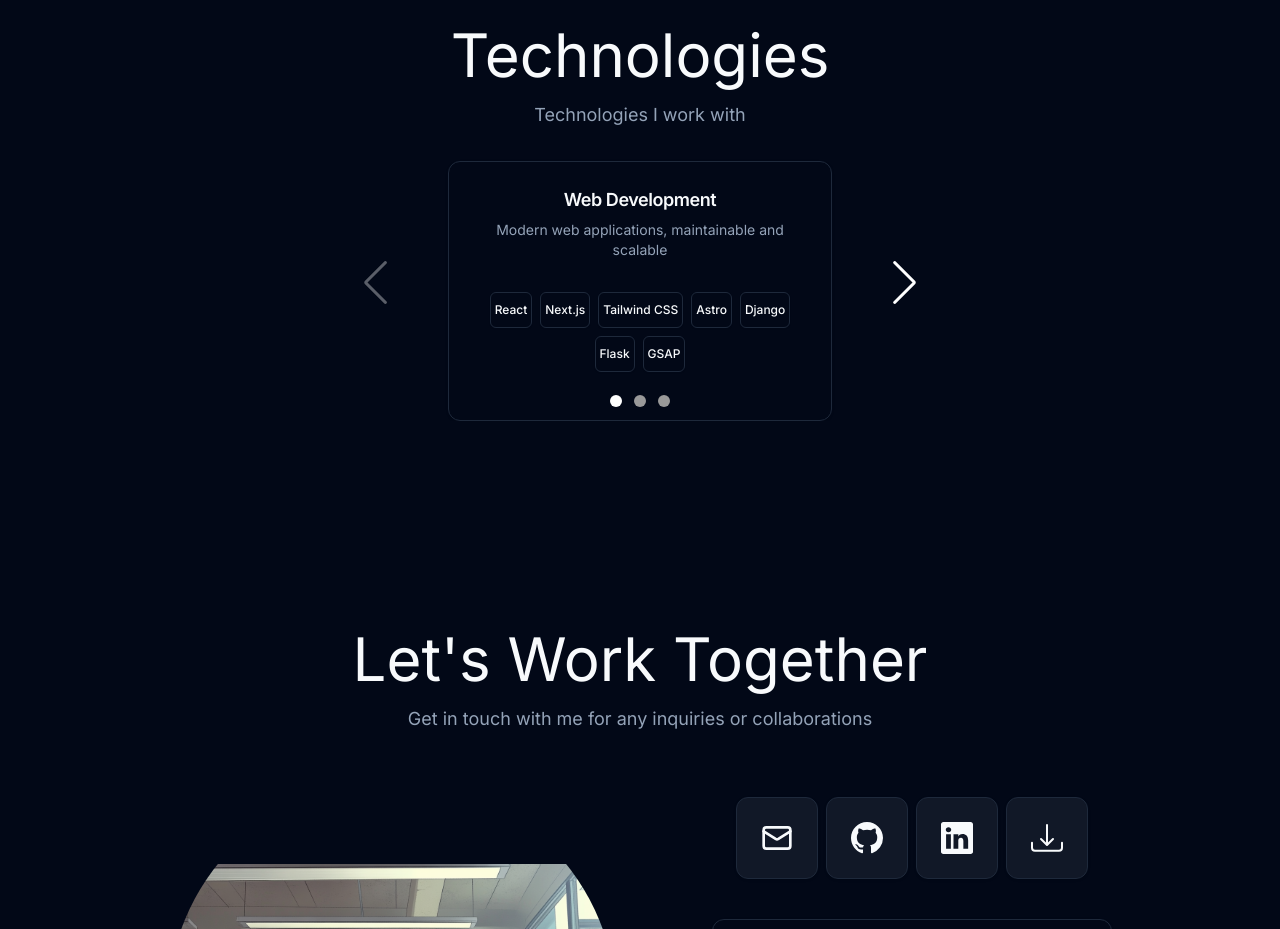
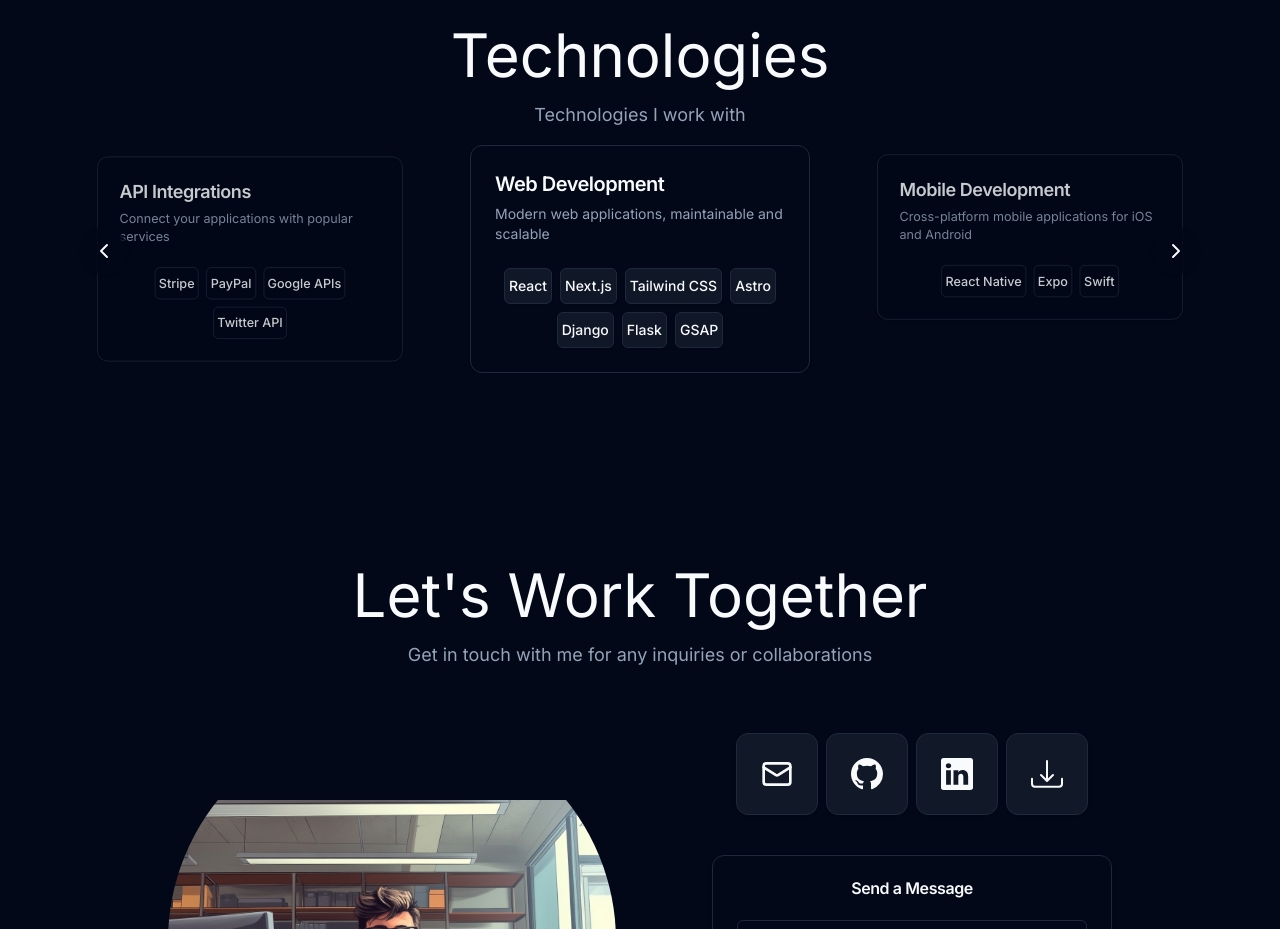
Before and after one commit to erkamkrs/portfolio-website, a Next.js app: page / in a window 1280 px wide. Shown: the part 2680-3609 px from the top of the page. Built offline with nearby package versions, Linux system fonts and the light colour scheme.

Commit message:
feat(technologies): enhance technology carousel with custom navigation and improved layout

```diff
--- a/components/developer/technologies.tsx
+++ b/components/developer/technologies.tsx
@@ -1,12 +1,13 @@
-"use client"
+"use client";
 import { Swiper, SwiperSlide } from "swiper/react";
-import "swiper/css"; // Swiper styles
+import "swiper/css";
 import "swiper/css/pagination";
 import "swiper/css/navigation";
 import { Card, CardContent, CardDescription, CardHeader, CardTitle } from "@/components/ui/card";
 import { Button } from "../ui/button";
 import { Navigation, Pagination } from 'swiper/modules';
 import { FadeIn } from "../ui/fadeIn";
+import { cn } from "@/lib/utils";
 
 const TECHNOLOGIES = [
     {
@@ -24,11 +25,16 @@ const TECHNOLOGIES = [
         description: "APIs and services that power your applications",
         features: ["Node.js", "Postgres", "SQLite", "REST", "GraphQL", "Odoo"],
     },
+    {
+        title: "API Integrations",
+        description: "Connect your applications with popular services",
+        features: ["Stripe", "PayPal", "Google APIs", "Twitter API"],
+    }
 ];
 
 export default function Technologies() {
     return (
-        <div id="services">
+        <div id="technologies">
             <section className="container space-y-6 py-8 md:py-12 lg:py-24">
                 <FadeIn>
                     <div className="mx-auto flex max-w-[58rem] flex-col items-center space-y-4 text-center">
@@ -37,51 +43,94 @@ export default function Technologies() {
                             Technologies I work with
                         </p>
                     </div>
-                    <Swiper style={{
-                        "--swiper-pagination-color": "#fff",
+                    <div className="relative">
+                        <Swiper
+                            style={{
                                 "--swiper-navigation-color": "#fff",
+                                "--swiper-navigation-size": "24px",
                                 "--swiper-pagination-bullet-inactive-color": "#999999",
-                        "--swiper-pagination-bullet-inactive-opacity": "1",
-                        "--swiper-pagination-bullet-size": "12px",
-                        "--swiper-pagination-bullet-horizontal-gap": "6px",
                             } as React.CSSProperties}
-                        spaceBetween={10}
-                        slidesPerView={1}
-                        navigation={true}
-                        pagination={{ clickable: true }}
+                            spaceBetween={30}
+                            slidesPerView={1.2}
+                            centeredSlides={true}
+                            loop={true}
+                            navigation={{
+                                nextEl: '.swiper-button-next-tech',
+                                prevEl: '.swiper-button-prev-tech',
+                            }}
                             breakpoints={{
-                            640: { slidesPerView: 1 },
-                            768: { slidesPerView: 1 },
-                            1024: { slidesPerView: 1 },
+                                640: {
+                                    slidesPerView: 1.5,
+                                    spaceBetween: 20
+                                },
+                                768: {
+                                    slidesPerView: 2,
+                                    spaceBetween: 30
+                                },
+                                1024: {
+                                    slidesPerView: 2.5,
+                                    spaceBetween: 40
+                                },
+                                1280: {
+                                    slidesPerView: 3,
+                                    spaceBetween: 50
+                                }
                             }}
                             modules={[Pagination, Navigation]}
-                        className="mx-auto max-w-xl m-4"
+                            className="mx-auto max-w-[2000px] py-4 px-4"
                         >
-
-                        {TECHNOLOGIES.map((technology) => (
-                            <SwiperSlide key={technology.title} >
-                                <Card className="flex flex-col items-center text-center max-w-sm mx-auto">
+                            {TECHNOLOGIES.map((technology, index) => (
+                                <SwiperSlide key={technology.title}>
+                                    {({ isActive }) => (
+                                        <div className={cn(
+                                            "h-full transition-all duration-300",
+                                            isActive ? "" : "scale-90 opacity-80"
+                                        )}>
+                                            <Card className="flex flex-col h-full">
                                                 <CardHeader>
-                                        <CardTitle className="text-lg">{technology.title}</CardTitle>
-                                        <CardDescription >{technology.description}</CardDescription>
+                                                    <CardTitle className={cn(
+                                                        "text-lg md:text-xl",
+                                                        isActive ? "text-2xl" : "text-lg"
+                                                    )}>
+                                                        {technology.title}
+                                                    </CardTitle>
+                                                    <CardDescription>{technology.description}</CardDescription>
                                                 </CardHeader>
-                                    <CardContent className="flex-1 pb-12 mx-auto">
-                                        <ul className="list-asc space-y-2">
+                                                <CardContent className="flex-1 pb-6">
+                                                    <div className="flex flex-wrap gap-2 justify-center">
                                                         {technology.features.map((feature) => (
                                                             <Button
                                                                 variant={"outline"}
-                                                    className="mx-1 text-xs p-1"
+                                                                className={cn(
+                                                                    "text-xs p-1 md:text-sm",
+                                                                    isActive ? "bg-accent/50" : ""
+                                                                )}
                                                                 key={feature}
                                                             >
                                                                 {feature}
                                                             </Button>
                                                         ))}
-                                        </ul>
+                                                    </div>
                                                 </CardContent>
                                             </Card>
+                                        </div>
+                                    )}
                                 </SwiperSlide>
                             ))}
                         </Swiper>
+
+                        {/* Custom navigation buttons */}
+                        <button className="swiper-button-prev-tech absolute left-0 top-1/2 -translate-y-1/2 z-20 bg-background/80 p-3 rounded-full shadow hover:bg-background">
+                            <svg xmlns="http://www.w3.org/2000/svg" width="24" height="24" viewBox="0 0 24 24" fill="none" stroke="currentColor" strokeWidth="2" strokeLinecap="round" strokeLinejoin="round">
+                                <path d="m15 18-6-6 6-6"/>
+                            </svg>
+                        </button>
+                        <button className="swiper-button-next-tech absolute right-0 top-1/2 -translate-y-1/2 z-20 bg-background/80 p-3 rounded-full shadow hover:bg-background">
+                            <svg xmlns="http://www.w3.org/2000/svg" width="24" height="24" viewBox="0 0 24 24" fill="none" stroke="currentColor" strokeWidth="2" strokeLinecap="round" strokeLinejoin="round">
+                                <path d="m9 18 6-6-6-6"/>
+                            </svg>
+                        </button>
+                    </div>
                 </FadeIn>
             </section>
         </div>
```
Lines whose indentation alone changed are shown as unchanged.
